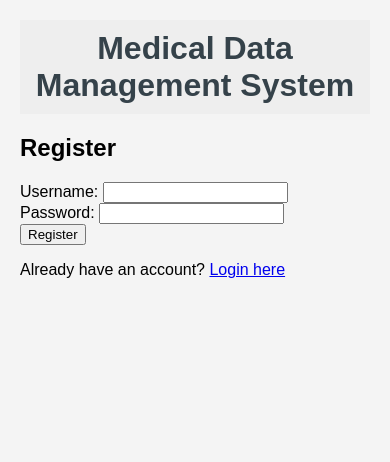
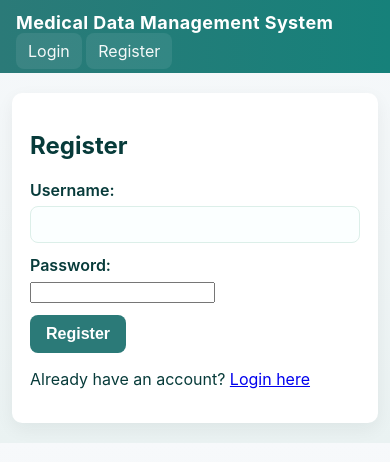
Before and after one commit to ds27sam-del/Medical-Data-Management-And-Analysis-2.0, a Flask app: page /register in a window 390 px wide. Shown: the top 462 px of the page. Run offline with Flask 3, Linux system fonts and the light colour scheme.

Commit message:
The enhancement in the ui and responsive

```diff
--- a/static/styles.css
+++ b/static/styles.css
@@ -1,61 +1,230 @@
-body {
-    font-family: Arial, sans-serif;
-    margin: 20px;
-    padding: 0;
-    background-color: #f4f4f4;
+/* Color palette and global layout */
+:root {
+    --primary: #2b7a78; /* teal */
+    --accent: #ffb703; /* amber */
+    --muted: #edf6f5;
+    --text: #073b3a;
+    --card: #ffffff;
 }
 
-header {
-    background: #eee;
-    color: #35424a;
-    padding: 10px 0;
-    text-align: center;
+body {
+    font-family: 'Inter', Arial, sans-serif;
+    margin: 0;
+    padding: 0;
+    background: linear-gradient(180deg, #f7f9fb 0%, #eaf2f2 100%);
+    color: var(--text);
 }
 
-h1 {
-    margin: 0;
+/* Header / Navigation */
+header {
+    background: linear-gradient(90deg, var(--primary), #16817a);
+    color: #fff;
+    padding: 12px 16px;
 }
 
-.container {
-    width: 80%;
-    margin: auto;
-    overflow: hidden;
+/* header content layout */
+header .header-inner {
+    max-width: 1100px;
+    margin: 0 auto;
+    display: flex;
+    align-items: center;
+    justify-content: space-between;
+    gap: 12px;
 }
 
-main {
-    margin-top: 20px;
+header h1 {
+    margin: 0;
+    font-size: 20px;
+    letter-spacing: 0.4px;
+}
+
+header nav a {
+    color: rgba(255,255,255,0.95);
+    text-decoration: none;
+    margin-left: 12px;
+    padding: 8px 10px;
+    border-radius: 6px;
+}
+
+header nav a:hover {
+    background: rgba(255,255,255,0.08);
+}
+
+/* Container */
+.container {
+    max-width: 1100px;
+    margin: 20px auto;
+    padding: 0 16px;
+}
+
+/* Cards and sections */
+.card {
+    background: var(--card);
+    border-radius: 10px;
+    padding: 18px;
+    box-shadow: 0 6px 18px rgba(15, 40, 40, 0.06);
+    margin-bottom: 16px;
+}
+
+/* Tables */
+.table-wrapper {
+    overflow-x: auto;
+    border-radius: 8px;
 }
 
 table {
     border-collapse: collapse;
     width: 100%;
+    min-width: 700px; /* helps layout on larger tables */
 }
 
 th, td {
-    padding: 8px;
-    border: 1px solid #ccc;
+    text-align: left;
+    padding: 12px 14px;
+    border-bottom: 1px solid #eef2f2;
 }
 
-footer {
-    background: #35424a;
-    color: #ffffff;
-    text-align: center;
-    padding: 10px 0;
-    position: relative;
-    bottom: 0;
-    width: 100%;
+th {
+    background: linear-gradient(90deg, rgba(43,122,120,0.06), rgba(255,183,3,0.03));
 }
 
-.button {
-    display: inline-block;
-    font-size: 18px;
-    color: #ffffff;
-    background: #e8491d;
-    padding: 10px 20px;
-    text-decoration: none;
-    border-radius: 5px;
+tr:nth-child(even) {
+    background: #fbfdfc;
 }
 
-.button:hover {
-    background: #c0392b;
+/* Buttons & links */
+button, .button {
+    display: inline-block;
+    font-size: 16px;
+    color: #063536;
+    background: var(--accent);
+    padding: 10px 16px;
+    text-decoration: none;
+    border-radius: 8px;
+    border: none;
+    cursor: pointer;
 }
+
+button:hover, .button:hover {
+    filter: brightness(0.95);
+}
+
+/* Forms */
+form label {
+    display: block;
+    margin: 0 0 6px 0;
+    font-weight: 600;
+}
+
+.form-group {
+    margin-bottom: 12px;
+}
+
+input[type="text"], input[type="number"], textarea, select {
+    width: 100%;
+    padding: 10px 12px;
+    border-radius: 8px;
+    border: 1px solid #dcefe9;
+    background: #fbffff;
+    box-sizing: border-box;
+}
+
+.form-actions {
+    margin-top: 10px;
+    display: flex;
+    gap: 10px;
+    align-items: center;
+}
+
+/* Primary button variant */
+.btn-primary {
+    background: var(--primary);
+    color: #fff;
+    padding: 10px 16px;
+    border-radius: 8px;
+    border: none;
+    cursor: pointer;
+    font-weight: 600;
+}
+
+.btn-primary:hover {
+    filter: brightness(0.98);
+}
+
+/* Small nav-style button for header */
+.nav-btn {
+    padding: 8px 12px;
+    border-radius: 8px;
+    background: rgba(255,255,255,0.08);
+    color: rgba(255,255,255,0.95);
+}
+
+.nav-btn:hover {
+    background: rgba(255,255,255,0.12);
+}
+
+/* Dashboard list */
+.dashboard-links {
+    display: grid;
+    grid-template-columns: repeat(auto-fit, minmax(220px, 1fr));
+    gap: 12px;
+    list-style: none;
+    padding: 0;
+}
+
+.dashboard-links a {
+    display: block;
+    padding: 14px;
+    border-radius: 10px;
+    background: linear-gradient(180deg, rgba(255,183,3,0.12), rgba(43,122,120,0.02));
+    text-decoration: none;
+    color: var(--text);
+    font-weight: 600;
+}
+
+/* Flash messages */
+ul.flashes {
+    list-style: none;
+    padding: 0;
+    margin: 0 0 12px 0;
+}
+
+ul.flashes li {
+    background: #fff4e0;
+    color: #7a4b00;
+    padding: 10px 12px;
+    border-radius: 8px;
+    margin-bottom: 8px;
+    border: 1px solid rgba(255,183,3,0.12);
+}
+
+/* Footer */
+footer {
+    background: #073b3a;
+    color: #fff;
+    text-align: center;
+    padding: 12px 0;
+    width: 100%;
+    margin-top: 24px;
+}
+
+/* Responsive media queries */
+@media (max-width: 900px) {
+    header h1 { font-size: 18px; }
+    .container { padding: 0 12px; }
+    table { min-width: 600px; }
+}
+
+@media (max-width: 640px) {
+    header .header-inner { flex-direction: column; align-items: flex-start; gap: 8px; }
+    header nav a { margin-left: 0; }
+    .dashboard-links { grid-template-columns: 1fr; }
+    table { min-width: unset; font-size: 14px; }
+    th, td { padding: 10px; }
+}
+
+/* Small touch-friendly tweaks */
+@media (prefers-reduced-motion: no-preference) {
+    button, .button { transition: transform 120ms ease, background 120ms ease; }
+    button:active, .button:active { transform: translateY(1px); }
+}
--- a/templates/add_patient.html
+++ b/templates/add_patient.html
@@ -13,6 +13,6 @@
     <input type="text" name="diagnosis" required><br>
     <label>Treatment:</label>
     <input type="text" name="treatment" required><br>
-    <button type="submit">Add Patient</button>
+    <button type="submit" class="button">Add Patient</button>
 </form>
 {% endblock %}
--- a/templates/analyze_diagnosis.html
+++ b/templates/analyze_diagnosis.html
@@ -2,7 +2,8 @@
 {% block title %}Analyze Diagnosis{% endblock %}
 {% block content %}
 <h2>Diagnosis Count</h2>
-<table border="1">
+<div class="table-wrapper card">
+<table>
     <tr><th>Diagnosis</th><th>Count</th></tr>
     {% for diagnosis, count in results %}
     <tr>
@@ -11,4 +12,5 @@
     </tr>
     {% endfor %}
 </table>
+</div>
 {% endblock %}
--- a/templates/base.html
+++ b/templates/base.html
@@ -7,22 +7,34 @@
 </head>
 <body>
     <header>
-        <h1>Medical Data Management System</h1>
-        {% if session.get('user') %}
-            <a href="{{ url_for('logout') }}">Logout</a>
-        {% endif %}
+        <div class="header-inner">
+            <h1>Medical Data Management System</h1>
+            <nav>
+                {% if session.get('user') %}
+                    <a class="nav-btn" href="{{ url_for('dashboard') }}">Dashboard</a>
+                    <a class="nav-btn" href="{{ url_for('logout') }}">Logout</a>
+                {% else %}
+                    <a class="nav-btn" href="{{ url_for('login') }}">Login</a>
+                    <a class="nav-btn" href="{{ url_for('register') }}">Register</a>
+                {% endif %}
+            </nav>
+        </div>
     </header>
     <main>
         {% with messages = get_flashed_messages() %}
           {% if messages %}
-            <ul>
+            <ul class="flashes">
               {% for message in messages %}
                 <li>{{ message }}</li>
               {% endfor %}
             </ul>
           {% endif %}
         {% endwith %}
+        <div class="container">
+        <div class="card">
         {% block content %}{% endblock %}
+        </div>
+        </div>
     </main>
 </body>
 </html>
--- a/templates/dashboard.html
+++ b/templates/dashboard.html
@@ -3,7 +3,7 @@
 {% block title %}Dashboard{% endblock %}
 {% block content %}
 <h2>Welcome, {{ session['user'] }}</h2>
-<ul>
+<ul class="dashboard-links">
     <li><a href="{{ url_for('add_patient') }}">Add New Patient</a></li>
     <li><a href="{{ url_for('show_patients') }}">Show All Patients</a></li>
     <li><a href="{{ url_for('update_diagnosis') }}">Update Diagnosis</a></li>
--- a/templates/delete_patient.html
+++ b/templates/delete_patient.html
@@ -9,6 +9,6 @@
         <option value="{{ patient.patient_id }}">{{ patient.name }} (ID: {{ patient.patient_id }})</option>
         {% endfor %}
     </select><br>
-    <button type="submit">Delete</button>
+    <button type="submit" class="button">Delete</button>
 </form>
 {% endblock %}
--- a/templates/register.html
+++ b/templates/register.html
@@ -3,11 +3,17 @@
 {% block content %}
 <h2>Register</h2>
 <form method="post">
-    <label>Username:</label>
-    <input type="text" name="username" required><br>
-    <label>Password:</label>
-    <input type="password" name="password" required><br>
-    <button type="submit">Register</button>
+    <div class="form-group">
+        <label>Username:</label>
+        <input type="text" name="username" required>
+    </div>
+    <div class="form-group">
+        <label>Password:</label>
+        <input type="password" name="password" required>
+    </div>
+    <div class="form-actions">
+        <button type="submit" class="btn-primary">Register</button>
+    </div>
 </form>
 <p>Already have an account? <a href="{{ url_for('login') }}">Login here</a></p>
 {% if error %}
--- a/templates/show_patients.html
+++ b/templates/show_patients.html
@@ -2,7 +2,8 @@
 {% block title %}All Patients{% endblock %}
 {% block content %}
 <h2>All Patients</h2>
-<table border="1">
+<div class="table-wrapper card">
+<table>
     <tr>
         <th>ID</th><th>Name</th><th>Age</th><th>Gender</th><th>Diagnosis</th><th>Treatment</th><th>Admission Date</th>
     </tr>
@@ -18,4 +19,5 @@
     </tr>
     {% endfor %}
 </table>
+</div>
 {% endblock %}
--- a/templates/update_diagnosis.html
+++ b/templates/update_diagnosis.html
@@ -11,6 +11,6 @@
     </select><br>
     <label>New Diagnosis:</label>
     <input type="text" name="new_diagnosis" required><br>
-    <button type="submit">Update</button>
+    <button type="submit" class="button">Update</button>
 </form>
 {% endblock %}
```
Also changed, not shown: templates/login.html (+11 -5 lines).
